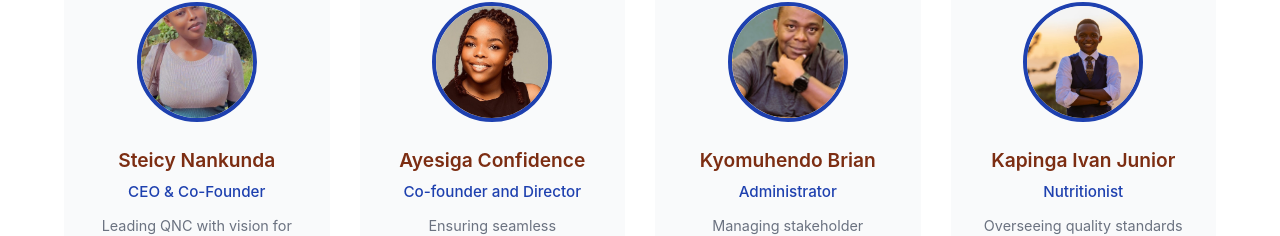
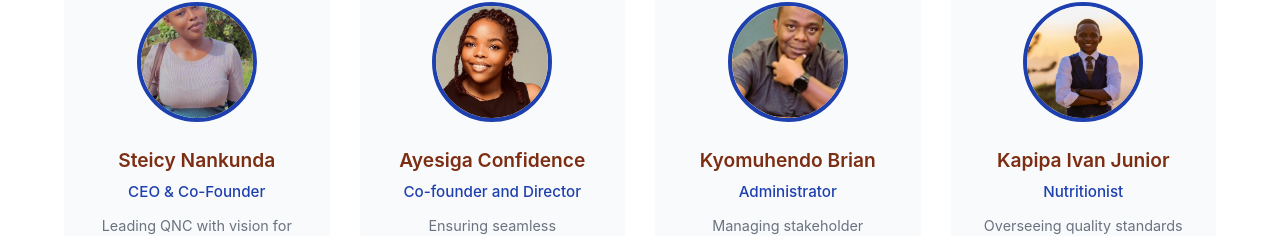
Before and after one commit to Ebiujchris/QNCFE, a React (Vite) app: page /about in a window 1280 px wide. Shown: the part 1127-1363 px from the top of the page. Built offline with nearby package versions, Linux system fonts and the light colour scheme; the HTML template or start-up script is replaced by a standard one.

Commit message:
added pics to profiles

```diff
--- a/src/pages/About.jsx
+++ b/src/pages/About.jsx
@@ -29,7 +29,7 @@ function About() {
     },
     {
       id: 4,
-      name: 'Kapinga Ivan Junior',
+      name: 'Kapipa Ivan Junior',
       position: 'Nutritionist',
       image: '/images/ivans pic.jpeg',
       bio: 'Overseeing quality standards and ensuring consistent delivery of exceptional healthcare services.'
```
